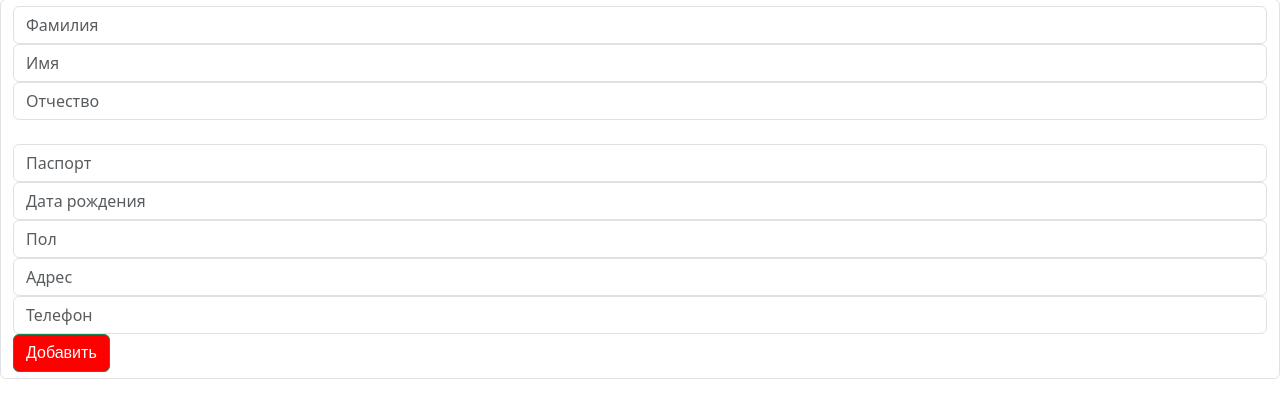
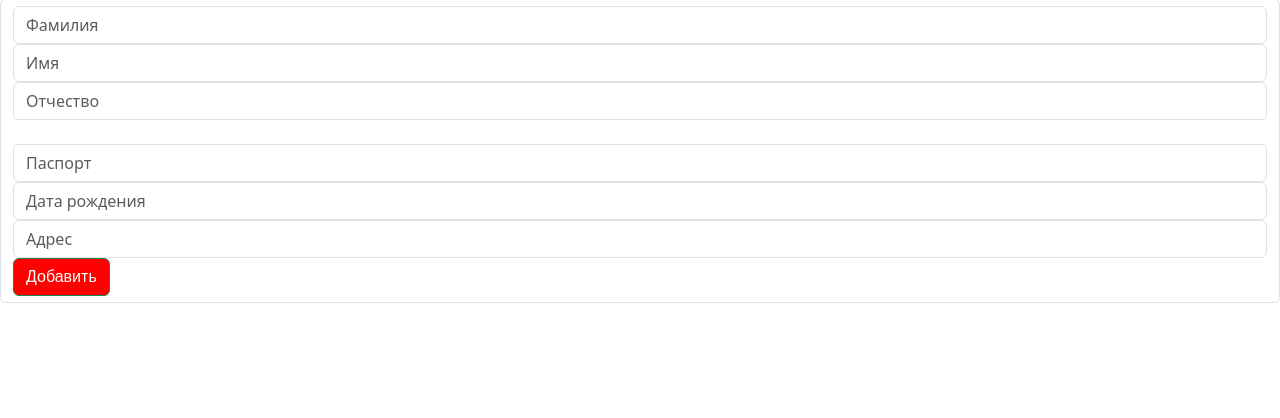
Before and after one commit to IrinaBezmaternykh/The-registry-of-the-polyclinic, a Flask app: page /patients-edit in a window 1280 px wide. Shown: the part 177-595 px from the top of the page. Run offline with Flask 3, Linux system fonts and the light colour scheme.

Commit message:
Update patients-edit.html

```diff
--- a/templates/patients-edit.html
+++ b/templates/patients-edit.html
@@ -14,11 +14,9 @@
     <input class="form-control" type="text" name="lastname" placeholder="Фамилия">
     <input class="form-control" type="text" name="firstname" placeholder="Имя">
     <input class="form-control" type="text" name="patrname" placeholder="Отчество"><br>
-    <input class="form-control" type="text" name="oms" placeholder="Паспорт">
+    <input class="form-control" type="text" name="pasport" placeholder="Паспорт">
     <input class="form-control" type="text" name="birthday" placeholder="Дата рождения">
-    <input class="form-control" type="text" name="sex" placeholder="Пол">
     <input class="form-control" type="text" name="adress" placeholder="Адрес">
-    <input class="form-control" type="text" name="phone" placeholder="Телефон">
     <button class="btn btn-success" type="submit">Добавить</button>
 </form>
 {% endblock %}
```
